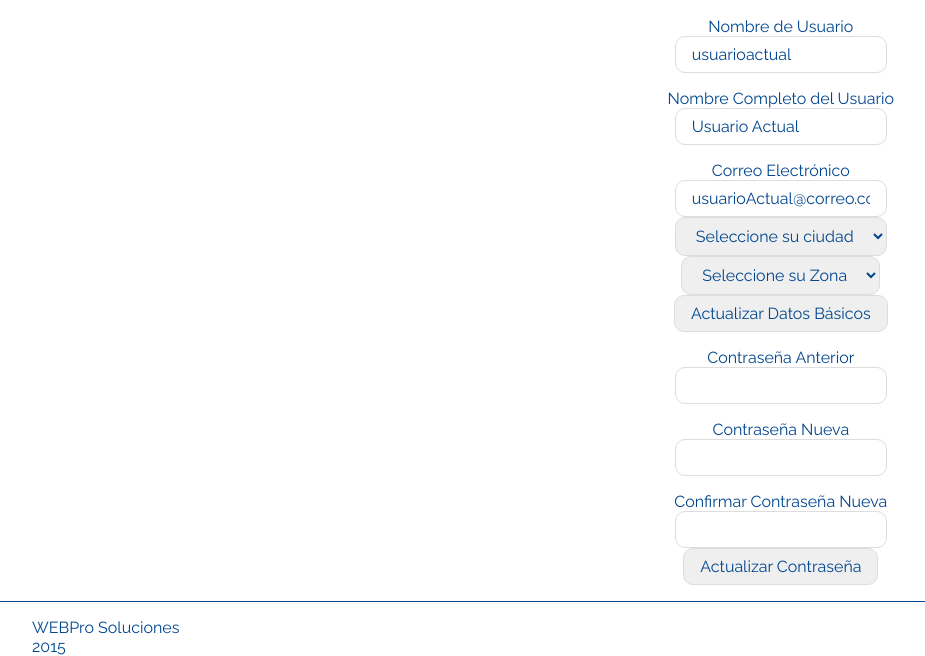
After one commit to yeimyandres/dcd, a PHP site: page /perfil.php in a window 1280 px wide. The commit adds this page. Shown: the part 473-1129 px from the top of the page, without its empty margins (0-925 px from the left). Run offline with PHP 8.4, Linux system fonts and the light colour scheme.

Commit message:
Modulo Perfil
Creación Modulo Perfil, configuración básica

```diff
--- /dev/null
+++ b/perfil.php
@@ -0,0 +1,74 @@
+<!DOCTYPE html>
+
+<html lang="es">
+
+<head>
+	<title>Proyecto Beta DCD - v1.0</title>
+	<meta charset="utf-8" />
+	<link rel="stylesheet" href="./css/estilos.css" />
+	<link rel="shortcut icon" href="./img/favicon.ico" />
+</head>
+
+<body>
+	<header>
+		<figure>
+			<a class="enlaceLogo">
+				<img class="imagenLogo" src="./img/logoICCF.jpg" alt="Comunife Cali">
+			</a>
+		</figure>
+		<h1>Proyecto Beta DCD - v1.0</h1>
+		<p>Pagina Inicial</p>
+	</header>
+	<nav>
+		<?php include "./inc/menu.php"; ?>
+	</nav>
+	<section class="configuracionPerfil">
+		<article>
+			<h2>Configuración de Perfil de Usuario</h2>
+			<figure>
+				<a class="fotoPerfil" alt="Usuario Actual">
+					<img src="./img/perfiles/sinfoto.jpg" alt="Usuario Actual">
+				</a>
+			</figure>
+			<form id="frmdatosbasicos" action="actualizadatos.php" method="post">
+				<label for="txtusuario">Nombre de Usuario</label>
+				<input id="txtusuario" type="text" value="usuarioactual" />
+				<label for="txtnombre">Nombre Completo del Usuario</label>
+				<input id="txtnombre" type="text" value="Usuario Actual" />
+				<label for="txtemail">Correo Electrónico</label>
+				<input id="txtemail" type="email" value="usuarioActual@correo.com" />
+				<select name="cbociudades" id="cbociudades">
+					<option value=0>Seleccione su ciudad</option>
+					<option value=1>Cali</option>
+					<option value=2>Bogotá</option>
+					<option value=3>Palmira</option>
+					<option value=4>Yumbo</option>
+				</select>
+				<select name="cbozonas" id="cbozonas">
+					<option value=0>Seleccione su Zona</option>
+					<option value="1">Centro</option>
+					<option value="2">Norte</option>
+					<option value="3">Occidente</option>
+					<option value="4">Oriente</option>
+					<option value="5">Sur</option>
+				</select>
+				<input type="submit" value="Actualizar Datos Básicos" />
+			</form>
+			<form action="actualizapassword.php" id="frmactualizapassword" method="post">
+				<label for="txtpassword1">Contraseña Anterior</label>
+				<input id="txtpassword1" type="password" />
+				<label for="txtpassword2">Contraseña Nueva</label>
+				<input id="txtpassword2" type="password" />
+				<label for="txtpassword3">Confirmar Contraseña Nueva</label>
+				<input id="txtpassword3" type="password" />
+				<input type="submit" value="Actualizar Contraseña" />
+			</form>
+		</article>
+	</section>
+	<footer>
+		<p class="piedepagina">WEBPro Soluciones</p>
+		<p class="piedepagina">2015</p>
+	</footer>
+</body>
+
+</html>
--- a/stylus/estilos.styl
+++ b/stylus/estilos.styl
@@ -117,6 +117,23 @@ ul
 		margin 0 auto
 		width 90%
 
+.configuracionPerfil
+	article
+		form
+			text-align center
+			input
+			label
+			select
+				display block
+			input
+			select
+				border 1px solid grisboton
+				border-radius 10px
+				margin 0 auto
+				padding .5em 1em
+			label
+				margin 1em 0 0 0
+
 .devocional
 	margin-top 1em
 	h2
```
Also changed, not shown: css/estilos.css (+1 -1 lines).
